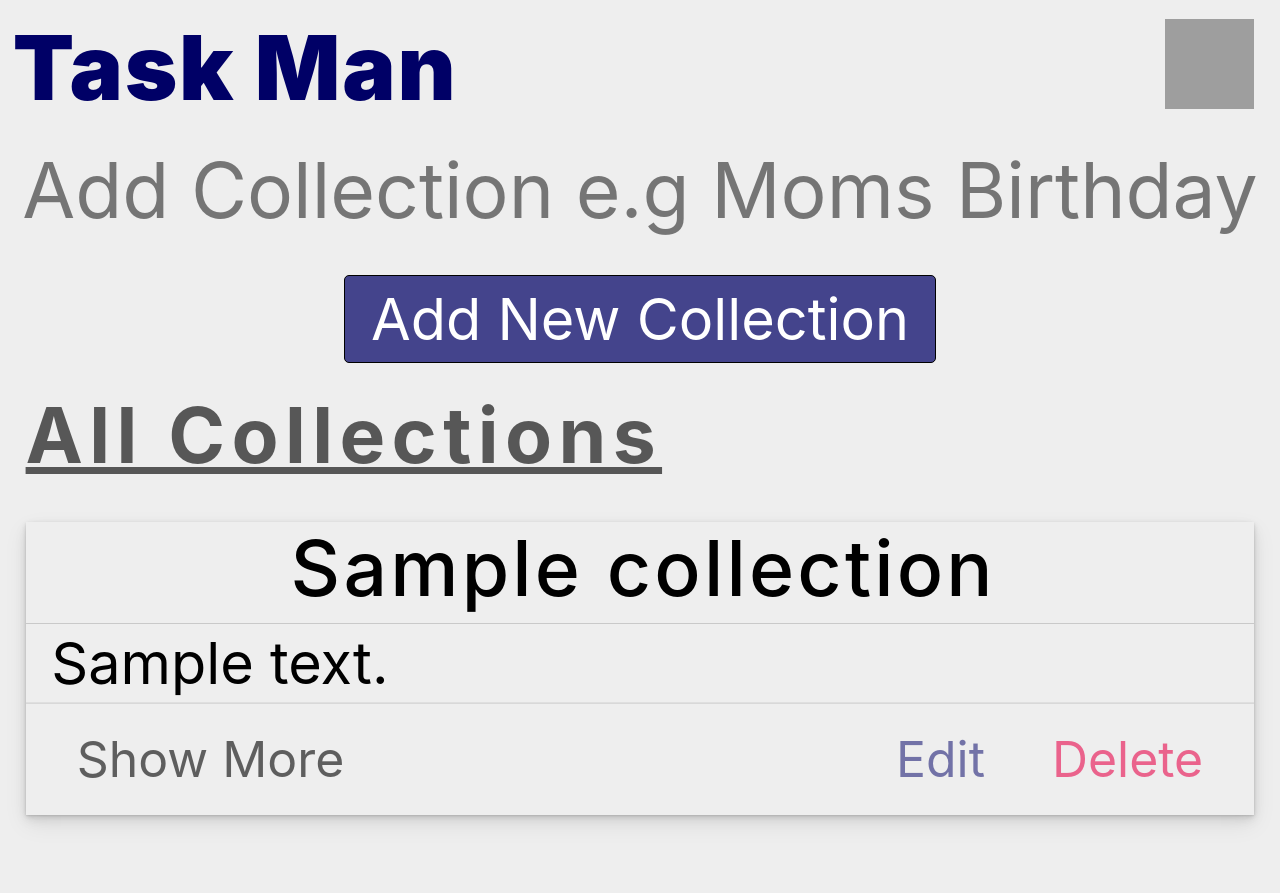
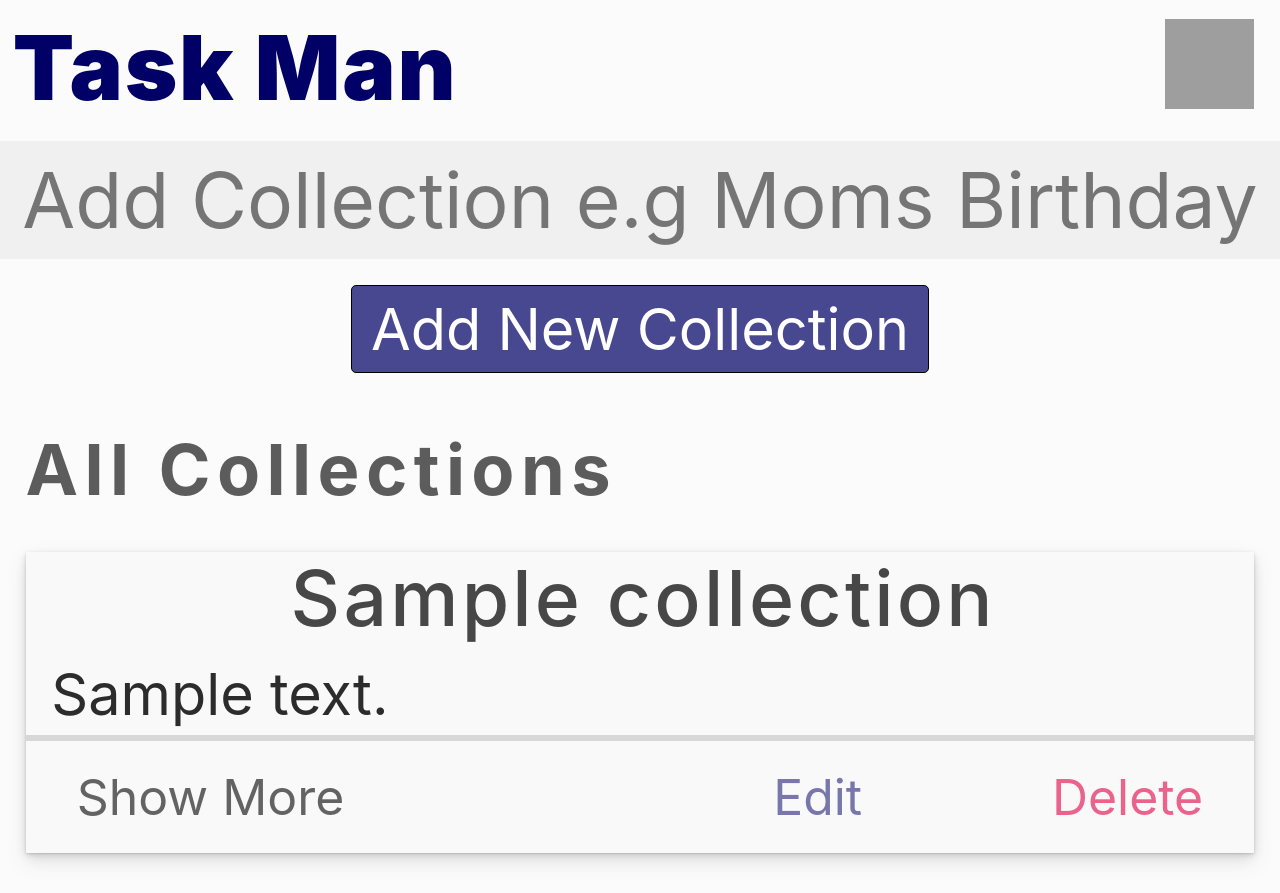
Before and after one commit to vincesalazar/time-man, a Django app: template toDoList_app/templates/collectionsPage.html in a window 1280 px wide. Before the commit the page ends 825 px from the top, so only its background shows below. Run offline with Django 3.2, Linux system fonts and the light colour scheme; the template is opened without the code that fills it: values that come from a table or form of the project are taken from there, others are empty; tables that the repository leaves empty hold one stand-in row (values such as "Sample post"); some libraries are stand-ins or nearby versions; grey boxes are pictures that could not be loaded.

Commit message:
Add files via upload

```diff
--- a/toDoList_app/static/css/collectionsPage.css
+++ b/toDoList_app/static/css/collectionsPage.css
@@ -4,11 +4,13 @@ form {
 }
 
 form input[type=text] {
-    background-color: #eeeeee;
+    background-color: #f0f0f0;
     font-size: 6vw;
     padding-bottom: 2vw;
     text-align: center;
     padding: 1vw 0;
+    outline: none;
+    border: none;
 }
 
 form input[type=text]:focus {
@@ -16,9 +18,9 @@ form input[type=text]:focus {
 }
 
 form input[type=submit] {
-    min-width: 1rem;
+    min-width: 1vw;
     margin-top: 2vw;
-    padding: 1vh 2vw;
+    padding: 1vh 1.5vw;
     background-color: #000066b6;
     color: white;
     border-radius: 5px;
@@ -34,10 +36,33 @@ form input[type=submit]:hover {
 }
 
 .coll-cont h1 {
-    font-size: 6vw;
+    font-size: 5.5vw;
     padding: 0 2vw;
     color: rgba(0, 0, 0, 0.637);
-    text-decoration: underline solid;
-    margin-top: 2vw;
+    margin-top: 3vw;
     letter-spacing: .5vw;
+    display: flex;
+    justify-content: space-between;
 }
+
+.coll-cont h1 div {
+    /* display: inline-block; */
+    font-size: 4vw;
+    text-decoration: none;
+    /* display: flex; */
+    /* justify-content: flex-end; */
+    padding: 0;
+    color: black;
+    text-align: end;
+    letter-spacing: .25vw;
+}
+
+.coll-cont h1 div span {
+    border-bottom: .25vw black solid;
+    padding-bottom: .5vh;
+    opacity: .75;
+}
+
+.coll-cont h1 div span img {
+    width: 2.5vw;
+}
--- a/toDoList_app/static/css/components/collection.css
+++ b/toDoList_app/static/css/components/collection.css
@@ -1,3 +1,7 @@
+.coll-cont {
+    margin-top: 2vh;
+}
+
 .coll-cont .collection {
     /* border: .25vw rgba(0, 0, 0, 0.315) solid; */
     /* border-top: .15vw black solid; */
@@ -7,32 +11,48 @@
 }
 
 .coll-cont .collection .title {
-    /* background-color: #eeeeee; */
+    background-color: #f9f9f9;
     text-align: center;
     padding: 0vh 0vw 1vh .5vw;
     letter-spacing: .25vw;
     font-size: 6vw;
     font-weight: 550;
-    border-bottom: 1px rgba(0, 0, 0, 0.158) solid;
+    /* border-bottom: .3vw #00000023 solid; */
+    color: #000000b7;
 }
 
 .coll-cont .collection ul {
     /* list-style: initial; */
-    border-bottom: 1px solid rgba(0, 0, 0, 0.096);
+    border-bottom: .3vw solid #00000023;
+    background-color: #f9f9f9;
 }
 
 .coll-cont .collection ul li {
-    padding: .5vh 2vw;
+    padding: .75vh 2vw;
     /* border-left: 1px solid black; */
-    border-bottom: 1px solid rgba(0, 0, 0, 0.062);
+    border-bottom: .3vw solid #00000023;
     font-size: 4.5vw;
+    color: rgba(0, 0, 0, 0.822);
+}
+
+.coll-cont .elseNoColl {
+    height: 9vh;
+    display: flex;
+    justify-content: center;
+    align-items: center;
+    color: #00000057;
+    background-color: #f9f9f9;
+    border-bottom: .3vw #00000028 solid;
+    letter-spacing: .5vw;
+    font-weight: 550;
+    font-size: 4vw;
 }
 
 .coll-cont .collection .coll-footer {
     display: flex;
     justify-content: space-between;
     /* height: 0; */
-    background-color: transparent;
+    background-color: #f9f9f9;
 }
 
 .coll-cont .collection .coll-footer div {
@@ -48,7 +68,7 @@
     /* background-color: #000066; */
     color: #00006685;
     /* padding: 2vw; */
-    width: 25%;
+    width: 35%;
     display: flex;
     justify-content: space-between;
 }
--- a/toDoList_app/static/css/global.css
+++ b/toDoList_app/static/css/global.css
@@ -9,9 +9,9 @@
 
 body {
     margin: 0;
-    padding-top: 10.232344%;
+    padding-top: 11%;
     /* background-color: #598392; */
-    background-color: #eeeeee;
+    background-color: #fbfbfb;
     display: flex;
     /* justify-content: center; */
     flex-direction: column;
@@ -34,10 +34,6 @@ h5 {
 a {
     text-decoration: none;
     color: inherit;
-}
-
-a:hover {
-    /* color: rgb(119, 212, 255); */
 }
 
 ul {
@@ -71,7 +67,6 @@ input[type=text] {
     position: absolute;
     top: 1vw;
     left: 1vw;
-    background-color: #eeeeee;
     z-index: 0;
 }
 
@@ -136,16 +131,8 @@ nav ul li {
     margin: 0;
 }
 
-nav ul li:nth-child(2) {
-    /* margin: 2vw 0; */
-}
-
 nav li span {
     border-bottom: 1px solid black;
-}
-
-nav li img {
-    /* width: 7vw; */
 }
 
 nav ul li a:hover {
@@ -155,7 +142,6 @@ nav ul li a:hover {
 
 .hamburger {
     display: flex;
-    justify-content: baseline;
     position: absolute;
     top: 1.5vw;
     right: 2vw;
```
Also changed, not shown: toDoList_app/static/css/homepage.css (+27 -12 lines).
